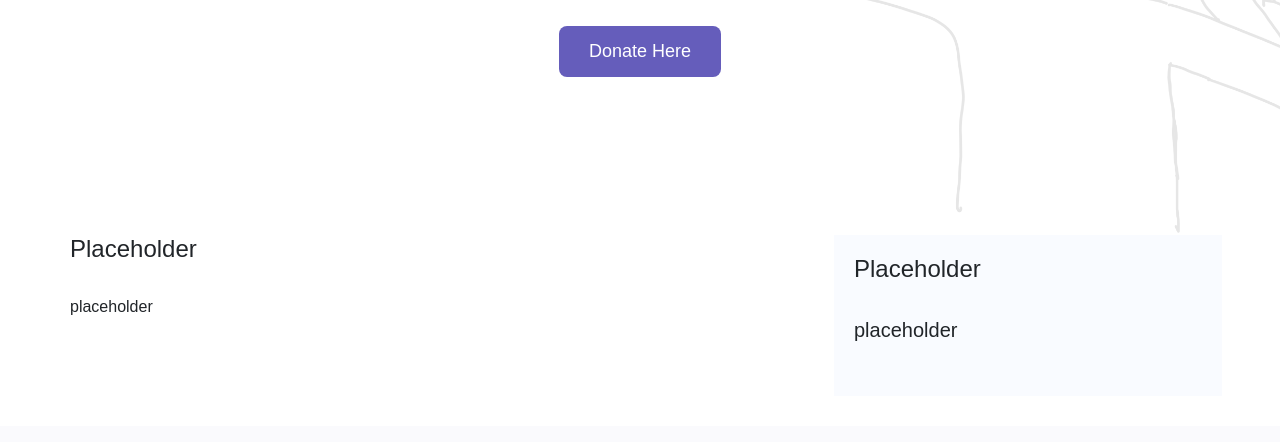
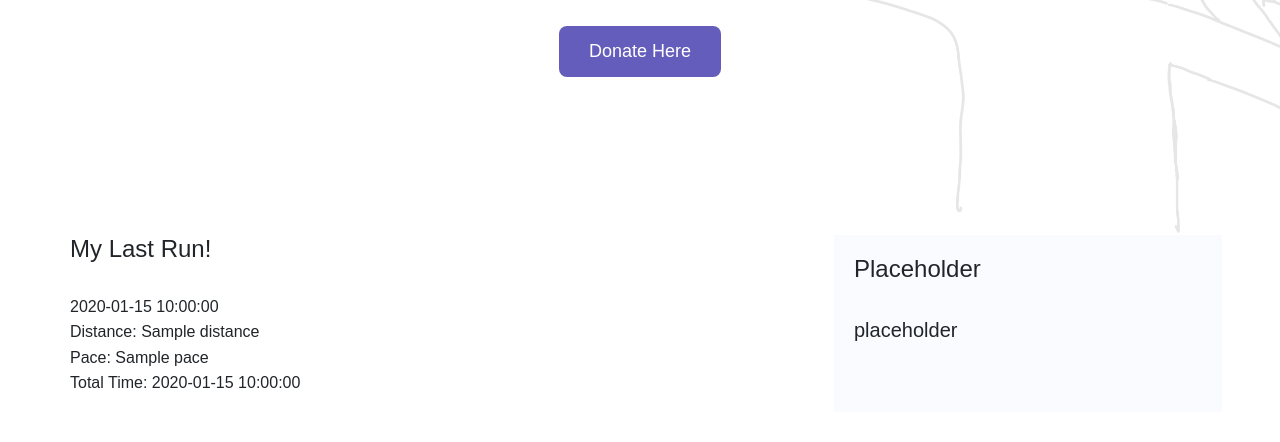
Before and after one commit to angiefranco/angieruns, a Flask app: template templates/home.html in a window 1280 px wide. Shown: the part 655-1097 px from the top of the page. Before the commit the page ends 996 px from the top, so only its background shows below. Run offline with Flask 3, Linux system fonts and the light colour scheme; the template is opened without the code that fills it: most values are stand-ins (such as "Sample title", 1, 10 or a date in 2020); parts of the project's set-up code (start-up, migrations or seed data) failed here and were passed over.

Commit message:
add my last run

```diff
--- a/app.py
+++ b/app.py
@@ -14,6 +14,7 @@ import re
 from bs4 import BeautifulSoup
 from dotenv import load_dotenv
 import subprocess
+from datetime import datetime
 load_dotenv()
 
 
@@ -43,7 +44,7 @@ def angieruns():
     goal = 3500
     progress_percentage = progress / goal * 100
 
-    return render_template('home.html', distance=distance, pace=pace, time=time, progress=progress, goal=goal, progress_percentage=progress_percentage, progress_message=progress_message)
+    return render_template('home.html', distance=distance, pace=pace, time=time, date=date, progress=progress, goal=goal, progress_percentage=progress_percentage, progress_message=progress_message)
 
 if __name__=='__main__':
     app.run(host='0.0.0.0', debug=True)
--- a/templates/home.html
+++ b/templates/home.html
@@ -65,9 +65,12 @@
         <div class="container">
           <div class="row">
                 <div class="col-md-8">
-                    <h2>Placeholder</h2>
+                    <h2>My Last Run!</h2>
                     <p>
-                        placeholder
+                        {{date}}<br>
+                        Distance: {{ distance }}<br>
+                        Pace: {{ pace }}<br>
+                        Total Time: {{ time }} <br>
                     </p>
 
                 </div>
```
Also changed, not shown: strava_api.py (+8 -0 lines).
